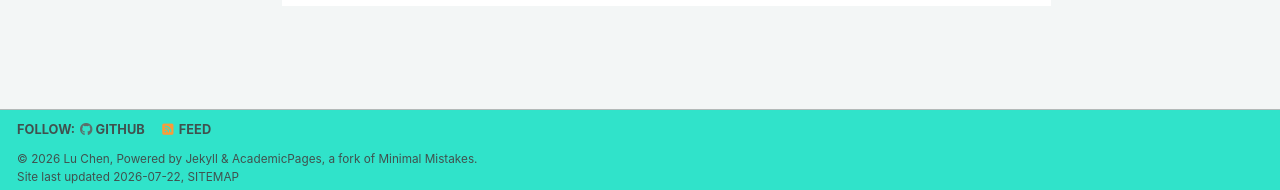
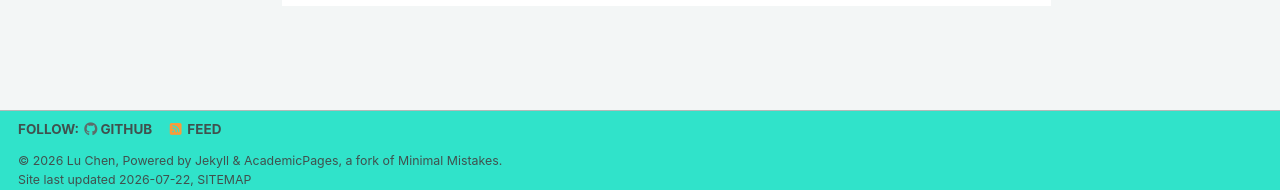
Before and after one commit to lulubell-2/lulubell-2.github.io, a Jekyll site: the page built from _pages/about.md, in a window 1280 px wide and 1231 px high. Shown: the part 1038-1228 px from the top of the window. Built offline with Jekyll 4.4.1, drawn with Linux system fonts in a browser that asks for light colours; a style sheet for code colours, icons or effects is not loaded.

Commit message:
Update main.scss

```diff
--- a/assets/css/main.scss
+++ b/assets/css/main.scss
@@ -39,9 +39,8 @@
 ;
 
 .page__footer {
-  padding-top: 0.3em;
-  padding-bottom: 0.3em;
-  font-size: 0.95em;
+  padding-top: 0.15em;
+  padding-bottom: 0.15em;
 }
 
 .page__footer footer {
```
